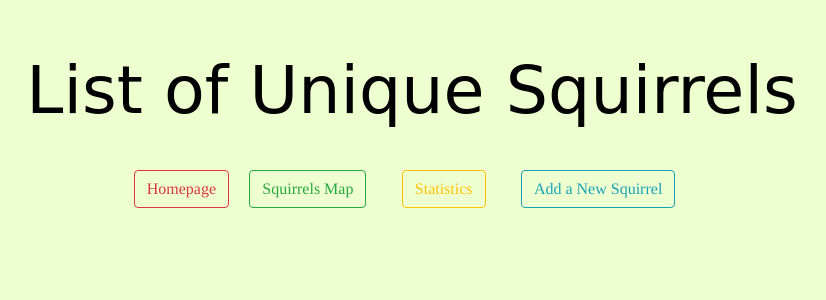
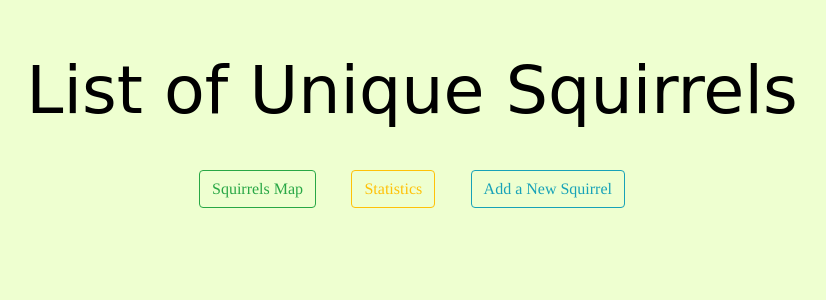
Before and after one commit to Jennifer-Zh/squirrel-project, a Django app: page /sightings/ in a window 1280 px wide. Shown: the top 300 px of the page, without its empty margins (228-1054 px from the left). Run offline with Django 3.2, Linux system fonts and the light colour scheme; data that the repository does not hold is empty; some libraries are stand-ins or nearby versions.

Commit message:
Wrap everything up

```diff
--- a/squirrel/templates/sighting.html
+++ b/squirrel/templates/sighting.html
@@ -32,18 +32,10 @@
   <h1 class="strong mt-3 text-center">List of Unique Squirrels</h1>
 	<center>
   <br>
-  <a href='' class='col=4'>
-	<button type="button" class='btn btn-outline-danger'>Homepage</button>
-    </a>
-  <a href='/map/' class='col-4'>
-        <button type="button" class='btn btn-outline-success'>Squirrels Map</button>
-    </a>
-  <a href='/sightings/stats' class='col-4'>
-        <button type="button" class='btn btn-outline-warning'>Statistics</button>
-    </a>
-  <a href='/sightings/add/' class='col-4'>
-        <button type="button" class='btn btn-outline-info'>Add a New Squirrel</button>
-    </a>
+  <!--<a href=''  class='col=4'><button type="button" class='btn btn-outline-danger'>Homepage</button></a>-->
+  <a href='/map/' class='col-4'><button type="button" class='btn btn-outline-success'>Squirrels Map</button></a>
+  <a href='/sightings/stats' class='col-4'><button type="button" class='btn btn-outline-warning'>Statistics</button></a>
+  <a href='/sightings/add/' class='col-4'><button type="button" class='btn btn-outline-info'>Add a New Squirrel</button></a>
 	</center>
   <br>
 
--- a/squirrel/urls.py
+++ b/squirrel/urls.py
@@ -1,5 +1,6 @@
 from django.urls import path, include
 from .  import views
+from django.conf.urls import url
 
 app_name = 'squirrel'
 
```
Also changed, not shown: squirrel/templates/index.html (line endings or trailing spaces).
